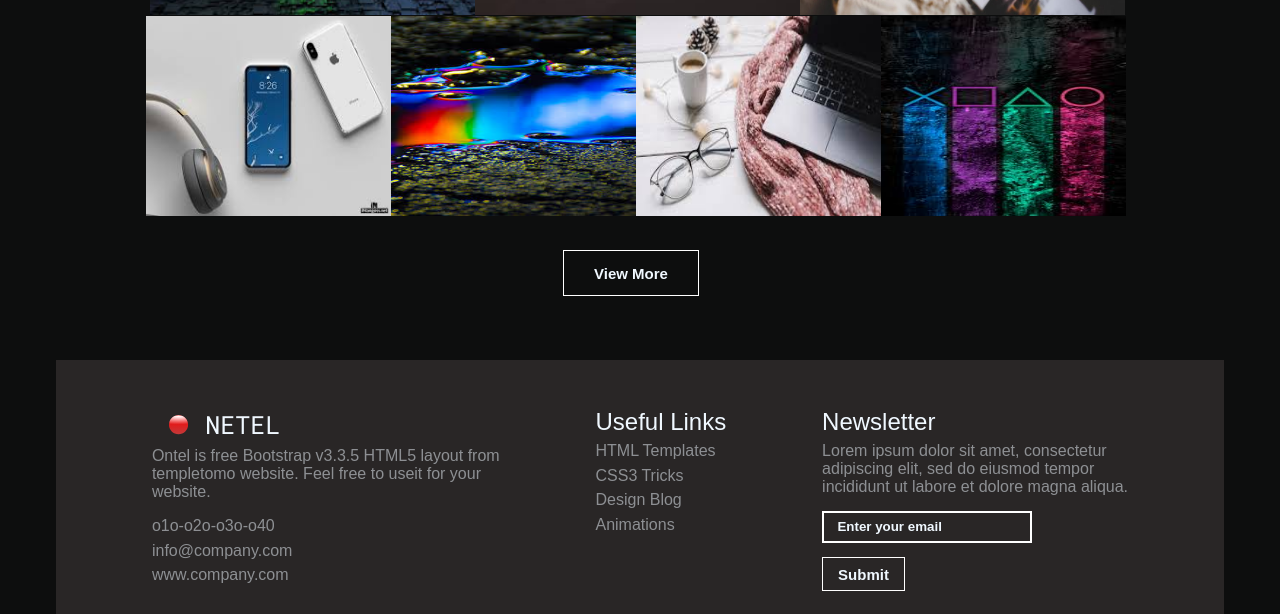
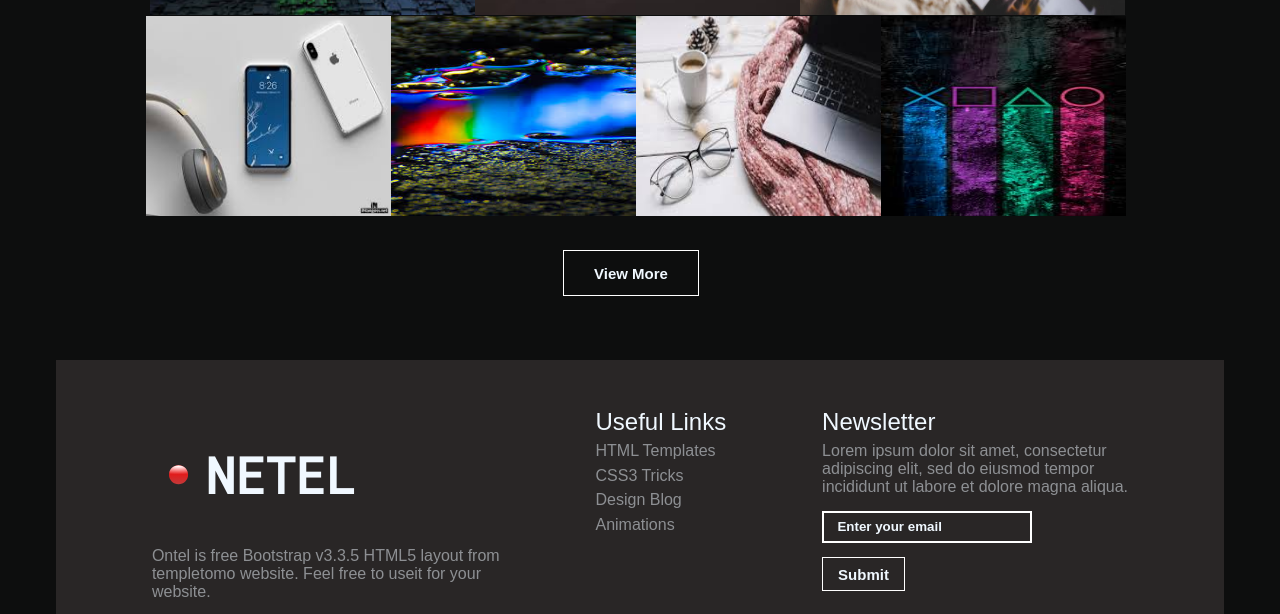
Before and after one commit to aarynverma/Netel-wesbite, a plain HTML site: page index.html in a window 1280 px wide. Shown: the part 1868-2482 px from the top of the page. Drawn offline with Linux system fonts and the light colour scheme; files whose address does not match are found by name.

Commit message:
Update index.html

```diff
--- a/index.html
+++ b/index.html
@@ -108,7 +108,7 @@
         <div class="last1">
           <div class="nav1">
             <img src="images/nav.svg" alt="" id="nav" />
-            <span>NETEL</span>
+            <h1>NETEL</h1>
           </div>
           <p id="last">
             Ontel is free Bootstrap v3.3.5 HTML5 layout from <br />
```
